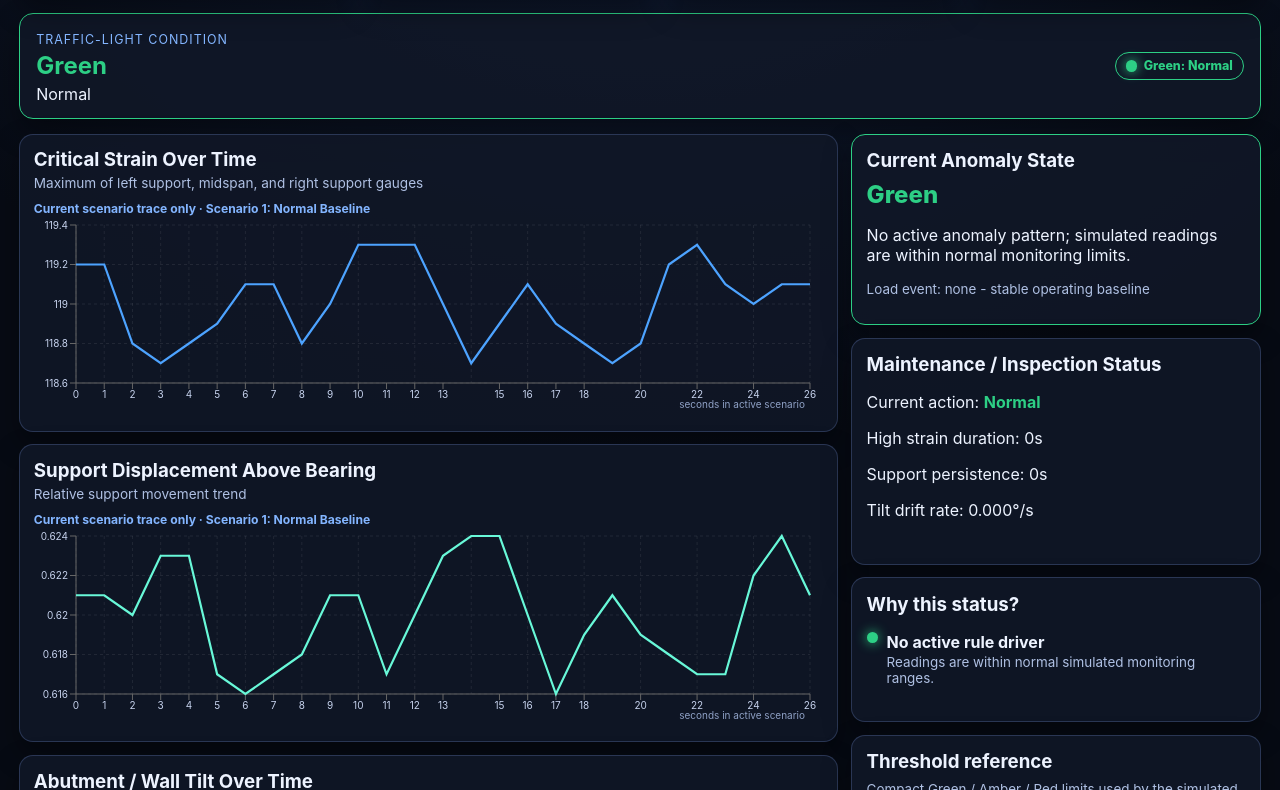
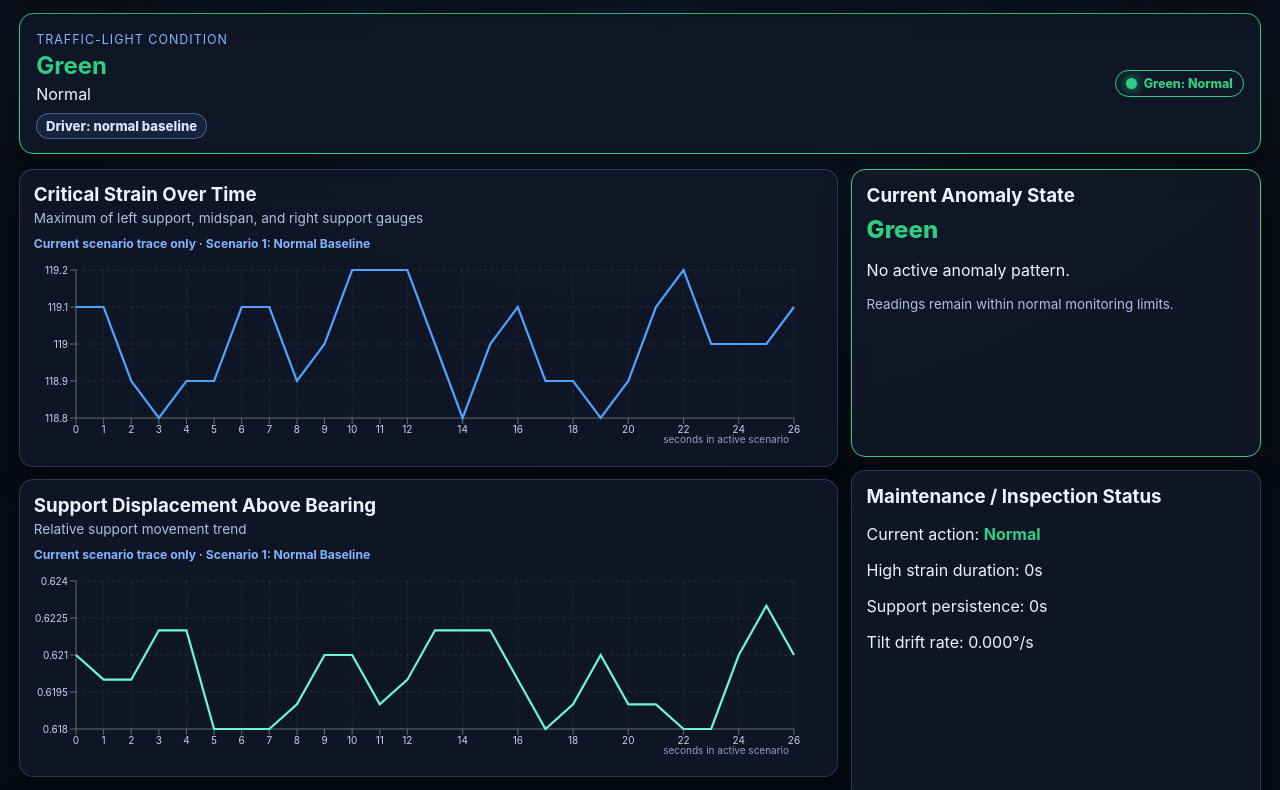
Before and after one commit to Janesjuicers/CAPSTONE, a React (Vite) app in the folder web-dashboard/: page / in a window 1280 px wide. Shown: the part 470-1260 px from the top of the page. Built offline with nearby package versions, Linux system fonts and the light colour scheme.

Commit message:
Polish bridge dashboard presentation

```diff
--- a/web-dashboard/src/App.jsx
+++ b/web-dashboard/src/App.jsx
@@ -10,6 +10,33 @@ function toneFromTraffic(statusKey) {
   if (statusKey === 'amber') return 'attention';
   if (statusKey === 'grey') return 'muted';
   return 'safe';
+}
+
+
+function findHighestPoint(points, dataKey) {
+  if (!points.length) return undefined;
+  return points.reduce((highest, point) => (Number(point[dataKey]) > Number(highest[dataKey]) ? point : highest), points[0]);
+}
+
+function peakLabel(point, dataKey, unit) {
+  const decimals = unit === 'με' ? 1 : 3;
+  return `Peak ${Number(point[dataKey]).toFixed(decimals)} ${unit}`;
+}
+
+function createPeakMarkers(history, dataKey, unit) {
+  const latest = history[history.length - 1];
+  if (!latest || !['load_event', 'persistent_high'].includes(latest.scenarioId)) return [];
+
+  if (latest.scenarioId === 'load_event') {
+    const firstCrossing = findHighestPoint(history.filter((point) => point.scenarioProgress >= 0.16 && point.scenarioProgress <= 0.46), dataKey);
+    const secondCrossing = findHighestPoint(history.filter((point) => point.scenarioProgress >= 0.48 && point.scenarioProgress <= 0.78), dataKey);
+    return [firstCrossing, secondCrossing]
+      .filter(Boolean)
+      .map((point) => ({ scenarioTick: point.scenarioTick, value: point[dataKey], label: peakLabel(point, dataKey, unit) }));
+  }
+
+  const peak = findHighestPoint(history, dataKey);
+  return peak ? [{ scenarioTick: peak.scenarioTick, value: peak[dataKey], label: peakLabel(peak, dataKey, unit) }] : [];
 }
 
 function StatusBadge({ status }) {
@@ -115,6 +142,9 @@ export default function App() {
   const latest = history[history.length - 1];
   const activeScenarioHistory = useMemo(() => history.filter((point) => point.scenarioId === latest.scenarioId), [history, latest.scenarioId]);
   const status = useMemo(() => evaluateStatus(latest), [latest]);
+  const criticalStrainMarkers = useMemo(() => createPeakMarkers(activeScenarioHistory, 'criticalStrain', 'με'), [activeScenarioHistory]);
+  const supportDisplacementMarkers = useMemo(() => createPeakMarkers(activeScenarioHistory, 'supportDisplacement', 'mm'), [activeScenarioHistory]);
+  const abutmentTiltMarkers = useMemo(() => createPeakMarkers(activeScenarioHistory, 'abutmentTilt', '°'), [activeScenarioHistory]);
 
   return (
     <div className="app-shell">
@@ -170,6 +200,7 @@ export default function App() {
               <p className="scenario-label">Traffic-light condition</p>
               <h2 style={{ color: status.color }}>{status.label}</h2>
               <p>{status.action}</p>
+              <p className="status-driver-pill">Driver: {status.statusDriverLabel}</p>
             </div>
             <StatusBadge status={status} />
           </section>
@@ -183,6 +214,7 @@ export default function App() {
                 dataKey="criticalStrain"
                 color="#4da3ff"
                 unit="με"
+                peakMarkers={criticalStrainMarkers}
               />
               <LiveChart
                 history={activeScenarioHistory}
@@ -191,6 +223,7 @@ export default function App() {
                 dataKey="supportDisplacement"
                 color="#68f8d8"
                 unit="mm"
+                peakMarkers={supportDisplacementMarkers}
               />
               <LiveChart
                 history={activeScenarioHistory}
@@ -199,6 +232,7 @@ export default function App() {
                 dataKey="abutmentTilt"
                 color="#ffa658"
                 unit="°"
+                peakMarkers={abutmentTiltMarkers}
               />
             </section>
 
@@ -207,7 +241,7 @@ export default function App() {
                 <h3>Current Anomaly State</h3>
                 <p className="risk-level" style={{ color: status.color }}>{status.label}</p>
                 <p>{status.currentAnomaly}</p>
-                <p className="small-muted">Load event: {latest.loadEvent}</p>
+                <p className="small-muted">{status.currentAnomalyDetail}</p>
               </article>
 
               <article className="card alert-panel">
@@ -219,7 +253,6 @@ export default function App() {
               </article>
 
               <WhyStatusPanel latest={latest} />
-              <ThresholdGuide />
             </section>
           </section>
         </main>
@@ -227,7 +260,10 @@ export default function App() {
         <main className="tab-content">
           <section className="bridge-sensors-grid">
             <BridgeSchematic latest={latest} />
-            <MemberTable latest={latest} />
+            <div className="sensor-technical-stack">
+              <MemberTable latest={latest} />
+              <ThresholdGuide />
+            </div>
           </section>
 
           <section className="image-grid sensors-images">
--- a/web-dashboard/src/components/LiveChart.jsx
+++ b/web-dashboard/src/components/LiveChart.jsx
@@ -1,6 +1,6 @@
-import { LineChart, Line, XAxis, YAxis, Tooltip, CartesianGrid, ResponsiveContainer } from 'recharts';
+import { LineChart, Line, XAxis, YAxis, Tooltip, CartesianGrid, ResponsiveContainer, ReferenceDot, Label } from 'recharts';
 
-export default function LiveChart({ history, title, subtitle, dataKey, color, unit }) {
+export default function LiveChart({ history, title, subtitle, dataKey, color, unit, peakMarkers = [] }) {
   const latest = history[history.length - 1];
   const scenarioLabel = latest?.scenarioLabel ?? 'Awaiting scenario';
 
@@ -14,7 +14,7 @@ export default function LiveChart({ history, title, subtitle, dataKey, color, un
 
       <div className="chart-wrap mini-chart-wrap">
         <ResponsiveContainer width="100%" height="100%">
-          <LineChart data={history} margin={{ top: 8, right: 14, left: 0, bottom: 4 }}>
+          <LineChart data={history} margin={{ top: 18, right: 30, left: 0, bottom: 4 }}>
             <CartesianGrid strokeDasharray="3 3" stroke="rgba(255,255,255,0.08)" />
             <XAxis dataKey="scenarioTick" tick={{ fill: '#c6d2ed', fontSize: 10 }} minTickGap={18} label={{ value: 'seconds in active scenario', position: 'insideBottomRight', fill: '#8fa1c6', fontSize: 10 }} />
             <YAxis tick={{ fill: '#c6d2ed', fontSize: 10 }} width={42} domain={['auto', 'auto']} />
@@ -23,6 +23,11 @@ export default function LiveChart({ history, title, subtitle, dataKey, color, un
               labelFormatter={(_, payload) => payload?.[0]?.payload ? `${payload[0].payload.scenarioLabel} · t=${payload[0].payload.scenarioTick}s` : ''}
               formatter={(value) => [`${value} ${unit}`, title]}
             />
+            {peakMarkers.map((marker) => (
+              <ReferenceDot key={`${marker.scenarioTick}-${marker.value}`} x={marker.scenarioTick} y={marker.value} r={3.5} fill={color} stroke="#edf3ff" strokeWidth={1.2} ifOverflow="extendDomain">
+                <Label value={marker.label} position="top" fill="#d7e4ff" fontSize={10} />
+              </ReferenceDot>
+            ))}
             <Line type="linear" dataKey={dataKey} name={title} stroke={color} dot={false} activeDot={{ r: 4 }} strokeWidth={2.2} isAnimationActive={false} connectNulls={false} />
           </LineChart>
         </ResponsiveContainer>
--- a/web-dashboard/src/data/simulator.js
+++ b/web-dashboard/src/data/simulator.js
@@ -105,26 +105,33 @@ function scenarioMetrics(state, globalTick) {
   if (state.id === 'baseline') {
     return {
       loadEvent: 'none - stable operating baseline',
-      strainLeft: 112 + natural * 0.35 + localRipple * 0.2,
-      strainMidspan: 119 + stableNoise(globalTick, 6, 0.45),
-      strainRight: 110 + stableNoise(globalTick, 11, 0.35) - localRipple * 0.15,
-      supportDisplacement: 0.62 + stableNoise(globalTick, 3, 0.006),
-      abutmentTilt: 0.11 + stableNoise(globalTick, 8, 0.0007)
+      strainLeft: 112 + natural * 0.22 + localRipple * 0.08,
+      strainMidspan: 119 + stableNoise(globalTick, 6, 0.28),
+      strainRight: 110 + stableNoise(globalTick, 11, 0.22) - localRipple * 0.06,
+      supportDisplacement: 0.62 + stableNoise(globalTick, 3, 0.0035),
+      abutmentTilt: 0.11 + stableNoise(globalTick, 8, 0.00045)
     };
   }
 
   if (state.id === 'load_event') {
-    const firstTruck = bellPulse(state.progress, 0.32, 0.11);
-    const secondTruck = bellPulse(state.progress, 0.62, 0.12);
-    const recovery = state.progress > 0.72 ? Math.exp(-(state.progress - 0.72) * 12) * 0.08 : 0;
-    const transient = firstTruck * 0.95 + secondTruck + recovery;
+    const firstLeft = bellPulse(state.progress, 0.24, 0.075);
+    const firstMidspan = bellPulse(state.progress, 0.32, 0.085);
+    const firstRight = bellPulse(state.progress, 0.41, 0.075);
+    const secondLeft = bellPulse(state.progress, 0.54, 0.075);
+    const secondMidspan = bellPulse(state.progress, 0.63, 0.085);
+    const secondRight = bellPulse(state.progress, 0.72, 0.075);
+    const leftInfluence = firstLeft * 0.92 + secondLeft;
+    const midspanInfluence = firstMidspan * 0.94 + secondMidspan;
+    const rightInfluence = firstRight * 0.9 + secondRight;
+    const supportInfluence = firstRight * 0.55 + secondRight * 0.68 + firstMidspan * 0.18 + secondMidspan * 0.2;
+    const recovery = state.progress > 0.79 ? Math.exp(-(state.progress - 0.79) * 14) * 0.018 : 0;
     return {
-      loadEvent: 'normal transient/service load response - two representative heavy trucks crossing in sequence with expected recovery',
-      strainLeft: 116 + transient * 13 + stableNoise(globalTick, 2, 0.45),
-      strainMidspan: 122 + transient * 29 + stableNoise(globalTick, 5, 0.5),
-      strainRight: 115 + transient * 12 + stableNoise(globalTick, 9, 0.45),
-      supportDisplacement: 0.65 + transient * 0.095 + stableNoise(globalTick, 4, 0.006),
-      abutmentTilt: 0.112 + stableNoise(globalTick, 10, 0.0008)
+      loadEvent: 'normal two-truck crossing - left support responds first, midspan peaks highest, right support responds last, then recovers',
+      strainLeft: 116 + leftInfluence * 18 + stableNoise(globalTick, 2, 0.28),
+      strainMidspan: 122 + midspanInfluence * 34 + stableNoise(globalTick, 5, 0.32),
+      strainRight: 115 + rightInfluence * 19 + stableNoise(globalTick, 9, 0.28),
+      supportDisplacement: 0.65 + supportInfluence * 0.09 + recovery + stableNoise(globalTick, 4, 0.004),
+      abutmentTilt: 0.112 + stableNoise(globalTick, 10, 0.00055)
     };
   }
 
@@ -222,12 +229,25 @@ function buildStatusDrivers(point, sensorStatuses) {
   return drivers;
 }
 
+
+function describeStatusDriver(point, statusDrivers) {
+  if (!point) return 'awaiting data';
+  if (point.scenarioId === 'baseline') return 'normal baseline';
+  if (point.scenarioId === 'load_event') return 'service load response';
+  if (point.scenarioId === 'persistent_high') return 'midspan strain persistence';
+  if (point.scenarioId === 'tilt_drift') return 'abutment tilt drift';
+
+  const primaryDriver = statusDrivers?.[0];
+  return primaryDriver?.label?.toLowerCase() ?? 'normal baseline';
+}
+
 function detectAnomalies(point) {
   if (point.scenarioId === 'load_event') {
     return [
       {
         code: 'NORMAL_LOAD_RESPONSE',
-        message: 'Normal transient/service load response: two representative heavy trucks are crossing in sequence and the readings recover as expected.',
+        message: 'Normal service-load response.',
+        support: 'Two truck peaks pass and recover as expected.',
         severity: 24
       }
     ];
@@ -237,7 +257,8 @@ function detectAnomalies(point) {
     return [
       {
         code: 'CONTINUOUS_HIGH',
-        message: 'Midspan strain is the dominant elevated reading without a load event, so schedule inspection and verify sensor bonding/calibration.',
+        message: 'Sustained midspan strain.',
+        support: 'Schedule inspection and verify the gauge.',
         severity: 76
       }
     ];
@@ -248,7 +269,8 @@ function detectAnomalies(point) {
     return [
       {
         code: 'TILT_DRIFT',
-        message: 'Abutment / retaining wall tilt is the dominant abnormal signal and is drifting upward over time.',
+        message: 'Abutment tilt is drifting upward.',
+        support: 'Inspect the wall and bearing area.',
         severity
       }
     ];
@@ -344,12 +366,14 @@ function createBridgePoint(globalTick = 0, previousPoint) {
   const sensorStatuses = buildSensorStatuses(pointWithSeverity);
   const overallStatus = strongestStatus([...Object.values(sensorStatuses), anomalySeverity >= 85 ? formatStatus('red') : anomalySeverity >= 65 ? formatStatus('amber') : formatStatus('green')]);
   const statusDrivers = buildStatusDrivers(pointWithSeverity, sensorStatuses);
+  const statusDriverLabel = describeStatusDriver(pointWithSeverity, statusDrivers);
   const dominantIssue = selectDominantIssue(pointWithSeverity, sensorStatuses);
 
   return {
     ...pointWithSeverity,
     sensorStatuses,
     statusDrivers,
+    statusDriverLabel,
     dominantSensorKey: dominantIssue.key,
     dominantIssueLabel: dominantIssue.label,
     overallStatus,
@@ -388,18 +412,23 @@ export function evaluateStatus(latestPoint) {
       ...formatStatus('grey'),
       level: 'Awaiting data',
       text: 'Awaiting simulation data.',
-      currentAnomaly: 'No current telemetry point is available yet.'
+      currentAnomaly: 'Awaiting telemetry.',
+      currentAnomalyDetail: 'No current simulation point is available.',
+      statusDriverLabel: 'awaiting data'
     };
   }
 
   const topAnomaly = latestPoint.anomalies?.[0];
   const status = latestPoint.overallStatus ?? formatStatus('green');
-  const currentAnomaly = topAnomaly?.message ?? 'No active anomaly pattern; simulated readings are within normal monitoring limits.';
+  const currentAnomaly = topAnomaly?.message ?? 'No active anomaly pattern.';
+  const currentAnomalyDetail = topAnomaly?.support ?? 'Readings remain within normal monitoring limits.';
 
   return {
     ...status,
     level: `${status.label} - ${status.action}`,
     text: currentAnomaly,
-    currentAnomaly
+    currentAnomaly,
+    currentAnomalyDetail,
+    statusDriverLabel: latestPoint.statusDriverLabel ?? describeStatusDriver(latestPoint, latestPoint.statusDrivers)
   };
 }
--- a/web-dashboard/src/styles.css
+++ b/web-dashboard/src/styles.css
@@ -732,3 +732,59 @@ th {
     flex: 1;
   }
 }
+
+.status-driver-pill {
+  display: inline-flex;
+  margin-top: 0.55rem !important;
+  padding: 0.26rem 0.55rem;
+  border: 1px solid rgba(131, 181, 255, 0.42);
+  border-radius: 999px;
+  background: rgba(77, 163, 255, 0.1);
+  color: #d7e4ff;
+  font-size: 0.82rem;
+  font-weight: 800;
+}
+
+.sensor-technical-stack {
+  display: grid;
+  gap: 0.8rem;
+}
+
+.sensor-technical-stack .threshold-guide {
+  padding: 0.8rem 0.9rem;
+}
+
+.sensor-technical-stack .threshold-row {
+  grid-template-columns: 1.18fr 0.62fr 1fr 0.86fr;
+  gap: 0.4rem;
+  padding: 0.36rem 0;
+}
+
+.live-readings-panel table {
+  margin-top: 0.5rem;
+}
+
+.live-readings-panel th,
+.live-readings-panel td {
+  padding: 0.44rem 0.5rem;
+}
+
+.sensors-images {
+  gap: 0.7rem;
+}
+
+.sensors-images .image-panel {
+  padding: 0.75rem;
+}
+
+.sensors-images .image-panel h3 {
+  font-size: 0.95rem;
+}
+
+.sensors-images .camera-frame {
+  margin-top: 0.45rem;
+}
+
+.sensors-images .camera-frame img {
+  height: 150px;
+}
```
